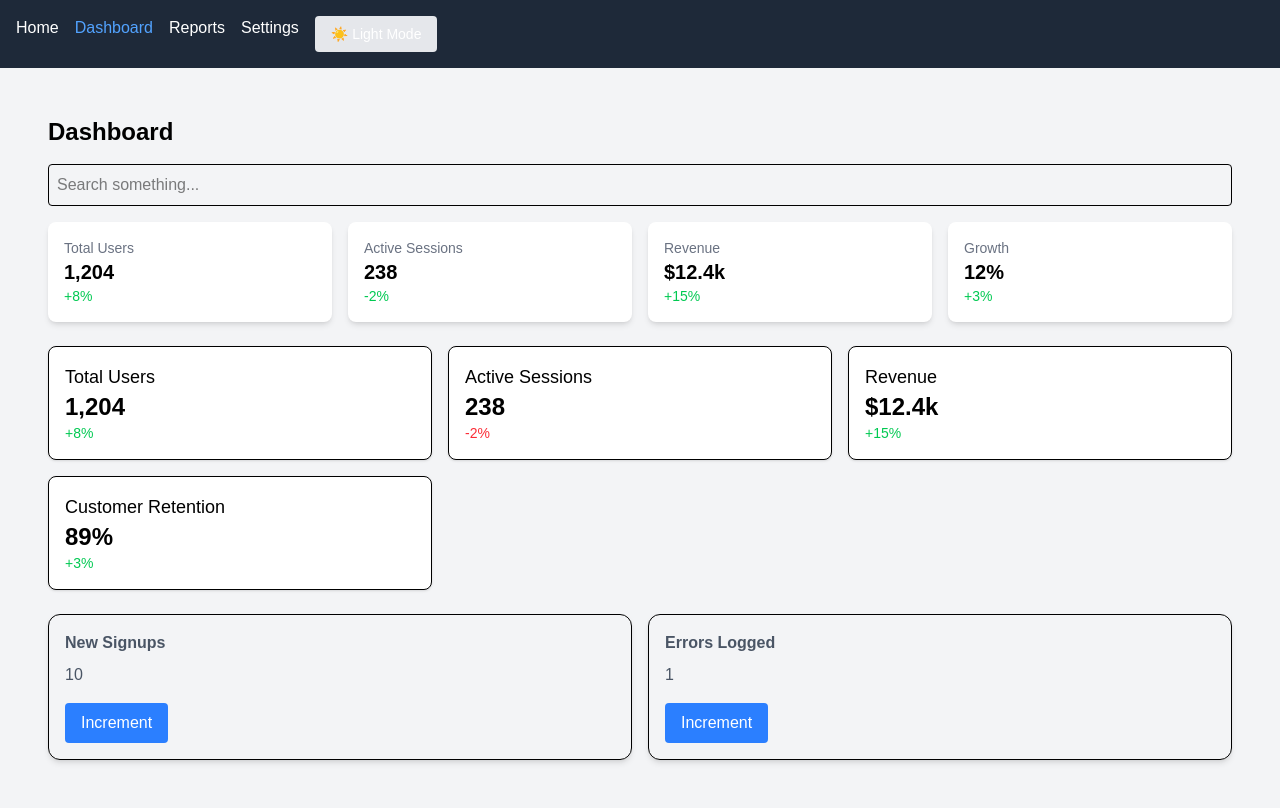
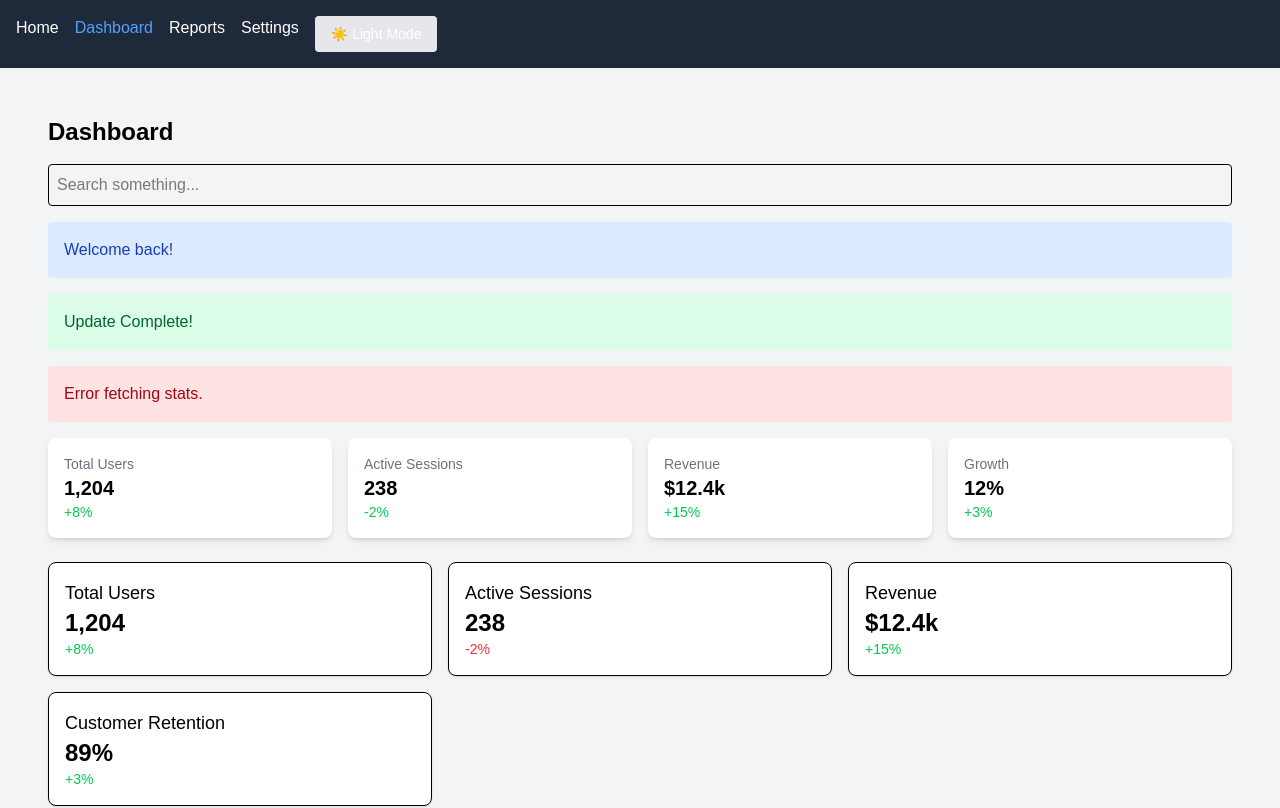
Before and after one commit to akohl2733/nextjs-admin-tailwind, a Next.js app: page /dashboard in a window 1280 px wide. Shown: the top 808 px of the page. Built offline with nearby package versions, Linux system fonts and the light colour scheme.

Commit message:
Add InfoBanner component and ensure prop types for reusable components

```diff
--- a/app/dashboard/page.tsx
+++ b/app/dashboard/page.tsx
@@ -3,6 +3,7 @@ import CounterCard from "@/components/CounterCard";
 import SearchBar from "@/components/SearchBar";
 import StatCard from '@/components/StatCard';
 import {stats} from "@/lib/stats";
+import InfoBanner from "@/components/InfoBanner";
 
 export default function DashboardPage() {
     return (
@@ -10,6 +11,10 @@ export default function DashboardPage() {
             <h1 className="text-2xl font-bold mb-4">Dashboard</h1>
 
             <SearchBar />
+
+            <InfoBanner message="Welcome back!" />
+            <InfoBanner message="Update Complete!" type="success" />
+            <InfoBanner message="Error fetching stats." type="error" />
 
             <div className="grid grid-cols-1 sm:grid-cols-2 lg:grid-cols-4 gap-4">
                 <OverviewCard title="Total Users" value="1,204" delta="+8%" />
@@ -29,6 +34,7 @@ export default function DashboardPage() {
                 <CounterCard label="Errors Logged" defaultValue={1} />
             </div>
 
+
         </div>
     );
 }
--- /dev/null
+++ b/components/InfoBanner.tsx
@@ -0,0 +1,20 @@
+type InfoBannerProps = {
+    message: string;
+    type?: 'info' | 'success' | 'error';
+}
+
+export default function InfoBanner({message, type = 'info'}: InfoBannerProps) {
+    const base = 'p-4 rounded mb-4';
+    const color =
+        type === 'success'
+            ? 'bg-green-100 text-green-800'
+            : type === 'error'
+            ? 'bg-red-100 text-red-800'
+            : 'bg-blue-100 text-blue-800';
+
+    return (
+        <div className={`${base} ${color}`}>
+            {message}
+        </div>
+    );
+}
```
